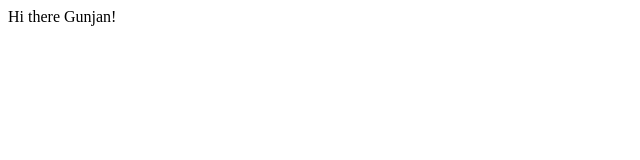
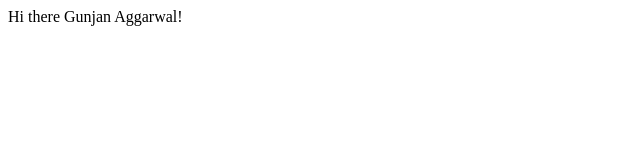
Before and after one commit to Learnobug/githubpagedeployment, a plain HTML site: page index.html in a window 1280 px wide. Shown: the full height of the page, 0-640 px from the left. Drawn offline with Linux system fonts and the light colour scheme.

Commit message:
deploy on git pages

```diff
--- a/index.html
+++ b/index.html
@@ -6,6 +6,6 @@
     <title>Document</title>
 </head>
 <body>
-    Hi there Gunjan!
+    Hi there Gunjan Aggarwal!
 </body>
 </html>
```
Also changed, not shown: 1 other file.
